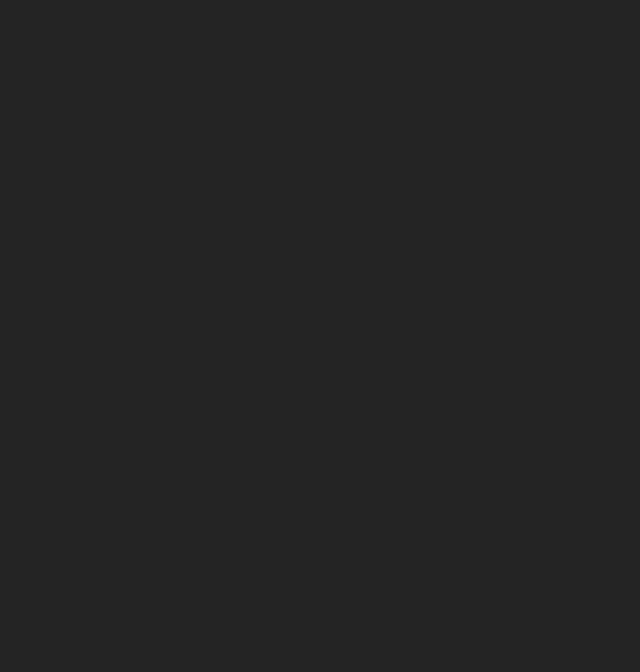
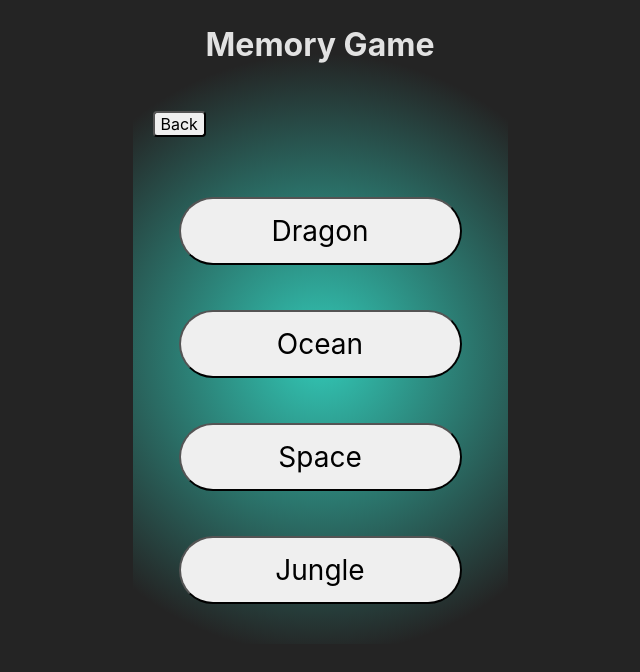
Before and after one commit to Hranto657/memory-game-with-react, a React (Vite) app in the folder frontend/: page /levels in a window 1280 px wide. Before the commit this address had no page. Shown: the top 672 px of the page, without its empty margins (320-960 px from the left). Built offline with nearby package versions, Linux system fonts and the light colour scheme.

Commit message:
add routing for new pages

```diff
--- a/frontend/src/App.tsx
+++ b/frontend/src/App.tsx
@@ -1,15 +1,20 @@
 import React from 'react';
-import { BrowserRouter as Router, Route, Routes, Navigate } from 'react-router-dom';
+import { BrowserRouter as Router, Route, Routes } from 'react-router-dom';
 import Container from './components/Container';
-import Board from './components/Board';
+import Home from './pages/Home';
+import Board from './pages/Board';
+import Levels from './pages/Levels';
+import LevelsList from './pages/LevelsList';
 
 function App() {
   return (
     <Router>
       <Container>
         <Routes>
-          <Route path="/" element={<Navigate to="/level/1" />} />
-          <Route path="/level/:level" element={<Board />} />
+          <Route path="/" element={<Home />} />
+          <Route path="/levels" element={<Levels />} />
+          <Route path="/levels/list" element={<LevelsList />} />
+          <Route path="/levels/list/:level" element={<Board />} />
         </Routes>
       </Container>
     </Router>
--- a/frontend/src/components/Board/functions.ts
+++ b/frontend/src/pages/Board/functions.ts
@@ -1,20 +1,14 @@
 export const getRequiredMatches = (level: number) => {
   switch (level) {
     case 1:
-      return 4;
+      return 12;
     case 2:
-      return 6;
+      return 16;
     case 3:
-      return 12;
+      return 22;
     case 4:
-      return 14;
+      return 28;
     case 5:
-      return 18;
-    case 6:
-      return 28;
-    case 7:
-      return 34;
-    default:
       return 34;
   }
 };
--- a/frontend/src/components/Board/index.module.css
+++ b/frontend/src/pages/Board/index.module.css
@@ -35,32 +35,3 @@
   padding: 5px;
   box-sizing: border-box;
 }
-.timer {
-  margin-top: 20px;
-  padding: 4px 27px;
-  border-radius: 16px;
-  background: rgba(74, 74, 74, 1);
-  box-shadow: 0 0 20px rgba(50, 201, 183, 0.25);
-}
-.timer p {
-  margin: 0;
-  font-size: 12px;
-  font-weight: 600;
-  color: #fff;
-  text-align: center;
-}
-.footer_buttons_block {
-  width: 100%;
-  display: flex;
-  justify-content: space-around;
-  align-items: center;
-  margin-top: 20px;
-}
-
-.auth_buttons_block {
-  width: 100%;
-  display: flex;
-  justify-content: space-evenly;
-  align-items: center;
-  margin-top: 20px;
-}
--- a/frontend/src/components/Board/index.tsx
+++ b/frontend/src/pages/Board/index.tsx
@@ -4,10 +4,8 @@ import { CardType } from '@/types/commonTypes';
 import { initialCards } from '@/data/initialCards';
 import { shuffleCards } from '@/helpers/shuffleCards';
 import { getRequiredMatches } from './functions';
-import Timer from './Timer';
-import GameBoard from './GameBoard';
-// import Login from '../Login';
-// import Register from '../Register';
+import Timer from '@/components/Board/Timer';
+import GameBoard from '@/components/Board/GameBoard';
 
 import styles from './index.module.css';
 
@@ -50,7 +48,7 @@ export default function Board() {
     }));
     let levelCards = [...selectedCards, ...duplicatedCards];
 
-    if (level >= 4) {
+    if (level >= 2) {
       const initialJokers = initialCards.filter((card) => card.isJoker);
 
       if (initialJokers.length > 0) {
@@ -119,7 +117,7 @@ export default function Board() {
         <p>Score: 0</p>
       </div>
 
-      <GameBoard level={Number(level)} cards={cards} handleCardClick={handleCardClick} />
+      <GameBoard cards={cards} handleCardClick={handleCardClick} />
       <Timer
         isGameStarted={isGameStarted}
         setCards={setCards}
@@ -128,11 +126,8 @@ export default function Board() {
         level={Number(level)}
         matchedCards={matchedCards}
         flippedCards={flippedCards}
+        getRequiredMatches={getRequiredMatches}
       />
-      {/* <div className={styles.auth_buttons_block}>
-        <Login />
-        <Register />
-      </div> */}
     </div>
   );
 }
--- /dev/null
+++ b/frontend/src/pages/Home/index.module.css
@@ -0,0 +1,21 @@
+.title {
+  width: 100%;
+  display: flex;
+  justify-content: center;
+  align-items: center;
+}
+
+.buttons_block {
+  padding: 70px 0px;
+  display: flex;
+  flex-direction: column;
+  align-items: center;
+  gap: 45px;
+}
+
+.button {
+  width: 283px;
+  font-size: 28px;
+  border-radius: 50px;
+  padding: 25px 0px;
+}
--- /dev/null
+++ b/frontend/src/pages/Home/index.tsx
@@ -0,0 +1,28 @@
+import React from 'react';
+import { useNavigate } from 'react-router-dom';
+import Button from '@/components/Button';
+import Login from '@/components/Login';
+import Register from '@/components/Register';
+
+import styles from './index.module.css';
+
+export default function Home() {
+  const navigate = useNavigate();
+  return (
+    <div>
+      <div className={styles.title}>
+        <h1>Memory Game</h1>
+      </div>
+      <div className={styles.buttons_block}>
+        <Button className={styles.button} onClick={() => navigate('/levels')}>
+          Start
+        </Button>
+        <Button className={styles.button} onClick={() => navigate('levels/list/5')}>
+          Try Game
+        </Button>
+        <Login />
+        <Register />
+      </div>
+    </div>
+  );
+}
--- /dev/null
+++ b/frontend/src/pages/Levels/index.module.css
@@ -0,0 +1,31 @@
+.title {
+  width: 100%;
+  display: flex;
+  justify-content: center;
+  align-items: center;
+}
+
+.buttons_block {
+  padding: 40px 0px;
+  display: flex;
+  flex-direction: column;
+  align-items: center;
+  gap: 45px;
+}
+
+.button {
+  width: 283px;
+  font-size: 28px;
+  border-radius: 50px;
+  padding: 15px 0px;
+}
+.back_button_block {
+  padding: 20px;
+  display: flex;
+  justify-content: space-between;
+  align-items: center;
+}
+.back_button {
+  font-size: 16px;
+  border-radius: 4px;
+}
--- /dev/null
+++ b/frontend/src/pages/Levels/index.tsx
@@ -0,0 +1,34 @@
+import React from 'react';
+import { useNavigate } from 'react-router-dom';
+import Button from '@/components/Button';
+
+import styles from './index.module.css';
+
+export default function Levels() {
+  const navigate = useNavigate();
+  const levels: any = [
+    { id: 1, title: 'Dragon' },
+    { id: 2, title: 'Ocean' },
+    { id: 3, title: 'Space' },
+    { id: 4, title: 'Jungle' },
+  ];
+  return (
+    <div>
+      <div className={styles.title}>
+        <h1>Memory Game</h1>
+      </div>
+      <div className={styles.back_button_block}>
+        <Button className={styles.back_button} onClick={() => navigate(-1)}>
+          Back
+        </Button>
+      </div>
+      <div className={styles.buttons_block}>
+        {levels.map((level: any) => (
+          <Button key={level.id} className={styles.button} onClick={() => navigate('/levels/list')}>
+            {level.title}
+          </Button>
+        ))}
+      </div>
+    </div>
+  );
+}
--- /dev/null
+++ b/frontend/src/pages/LevelsList/index.module.css
@@ -0,0 +1,31 @@
+.title {
+  width: 100%;
+  display: flex;
+  justify-content: center;
+  align-items: center;
+}
+
+.buttons_block {
+  padding: 40px 0px;
+  display: flex;
+  flex-direction: column;
+  align-items: center;
+  gap: 20px;
+}
+
+.button {
+  width: 300px;
+  font-size: 20px;
+  border-radius: 12px;
+  padding: 12px 0px;
+}
+.back_button_block {
+  padding: 20px;
+  display: flex;
+  justify-content: space-between;
+  align-items: center;
+}
+.back_button {
+  font-size: 16px;
+  border-radius: 4px;
+}
--- /dev/null
+++ b/frontend/src/pages/LevelsList/index.tsx
@@ -0,0 +1,35 @@
+import React from 'react';
+import { useNavigate } from 'react-router-dom';
+import Button from '@/components/Button';
+
+import styles from './index.module.css';
+
+export default function LevelsList() {
+  const navigate = useNavigate();
+  const levels: any = [
+    { id: 1, title: 'Level 1' },
+    { id: 2, title: 'Level 2' },
+    { id: 3, title: 'Level 3' },
+    { id: 4, title: 'Level 4' },
+    { id: 5, title: 'Level 5' },
+  ];
+  return (
+    <>
+      <div className={styles.title}>
+        <h1>Memory Game</h1>
+      </div>
+      <div className={styles.back_button_block}>
+        <Button className={styles.back_button} onClick={() => navigate(-1)}>
+          Back
+        </Button>
+      </div>
+      <div className={styles.buttons_block}>
+        {levels.map((level: any) => (
+          <Button key={level.id} className={styles.button} onClick={() => navigate(`/levels/list/${level.id}`)}>
+            {level.title}
+          </Button>
+        ))}
+      </div>
+    </>
+  );
+}
```
Also changed, not shown: frontend/src/components/Board/types.ts (deleted).
